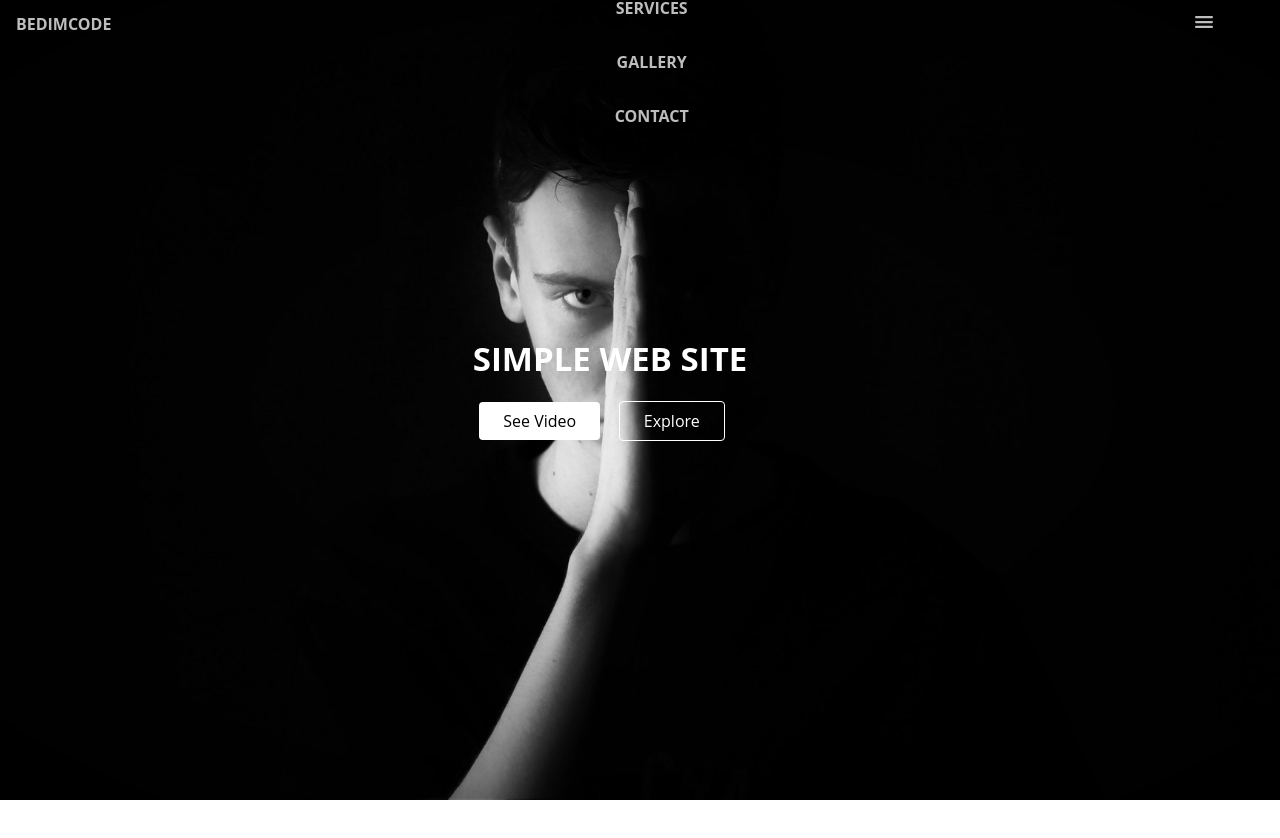
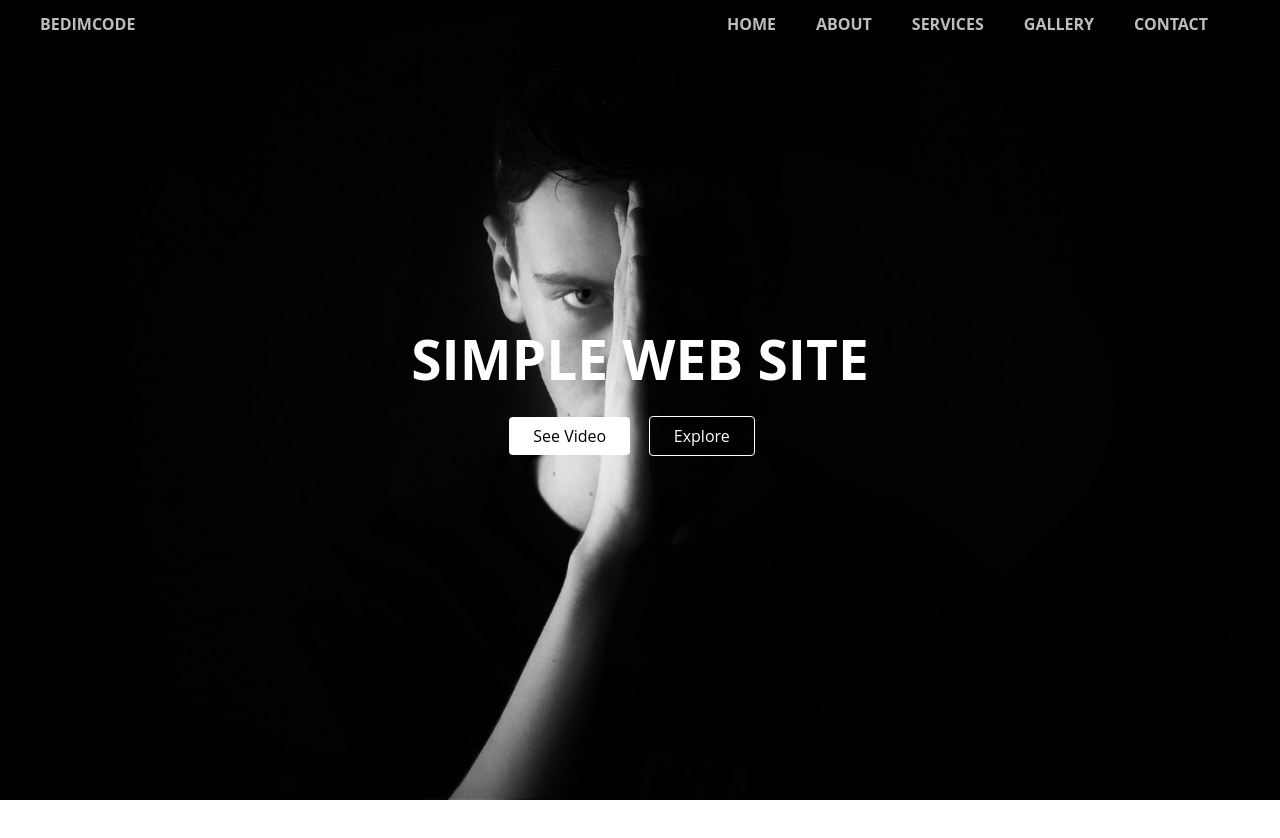
Before and after one commit to rodrigosilvanew/responsive-website-design-using-html-css-javascript-mobilefirst, a plain HTML site: page index.html in a window 1280 px wide. Drawn offline with nearby package versions, Linux system fonts and the light colour scheme.

Commit message:
desktop finished

```diff
--- a/css/main.scss
+++ b/css/main.scss
@@ -160,3 +160,30 @@ img {
 }
 
 // MEDIA QUERIES ************************************
+@media screen and (min-width: 768px) {
+    .nav {
+        &-list {
+            display: flex;
+        }
+
+        &-item {
+            margin-right: 1.5em;
+            margin-bottom: 0;
+        }
+
+        &-toggle {
+            display: none;
+        }
+    }
+
+    .main .home-title {
+        font-size: 5.5em;
+    }
+}
+
+@media screen and (min-width: 1200px) {
+    .grid {
+        margin-left: auto;
+        margin-right: auto;
+    }
+}
```
Also changed, not shown: css/main.css, 1 other file.
